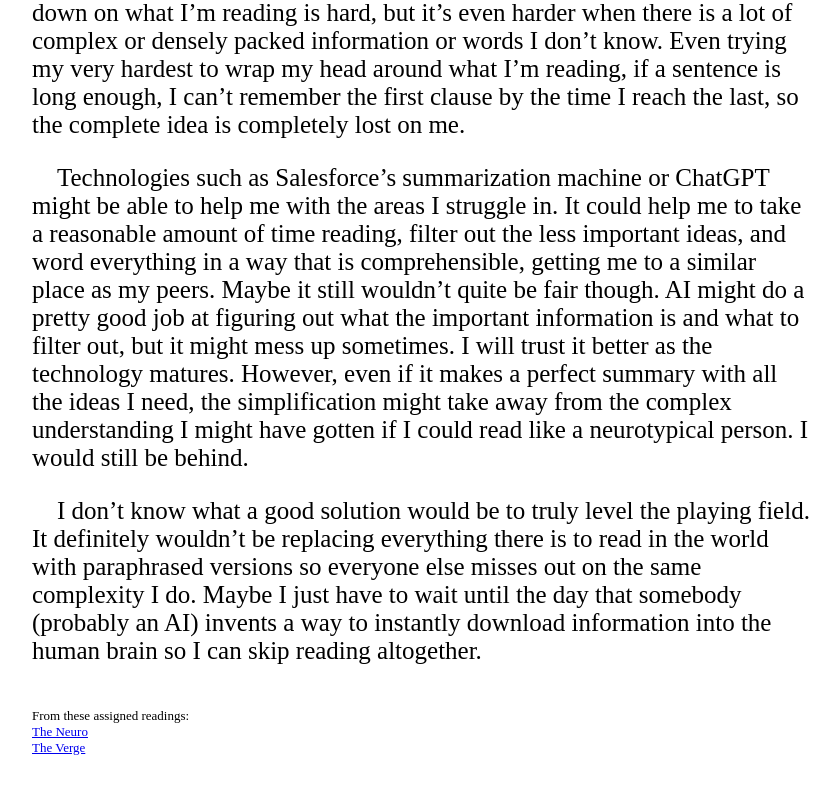
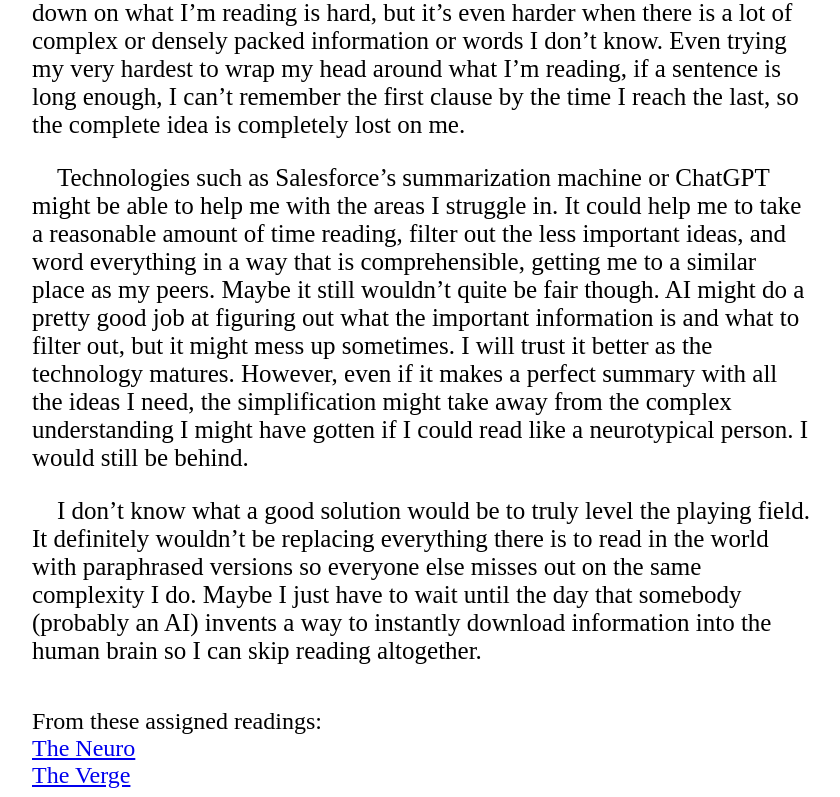
Before and after one commit to MaryR0se/MaryR0se.github.io, a plain HTML site: page access.html in a window 1280 px wide. Shown: the part 702-1499 px from the top of the page, without its empty margins (218-1058 px from the left). Before the commit the page ends 1466 px from the top, so only its background shows below. Drawn offline with Linux system fonts and the light colour scheme.

Commit message:
Add files via upload

```diff
--- a/access.html
+++ b/access.html
@@ -36,7 +36,7 @@
             I don’t know what a good solution would be to truly level the playing field. It definitely wouldn’t be replacing everything there is to read in the world with paraphrased versions so everyone else misses out on the same complexity I do. Maybe I just have to wait until the day that somebody (probably an AI) invents a way to instantly download information into the human brain so I can skip reading altogether.
         </p>
         <br>
-        <font size="2px">
+        <font size="5px">
             From these assigned readings:
             <br>
             <a href="https://medium.com/the-neuro/how-ai-is-improving-accessibility-510f6c70177c" target="_blank">The Neuro</a>
```
